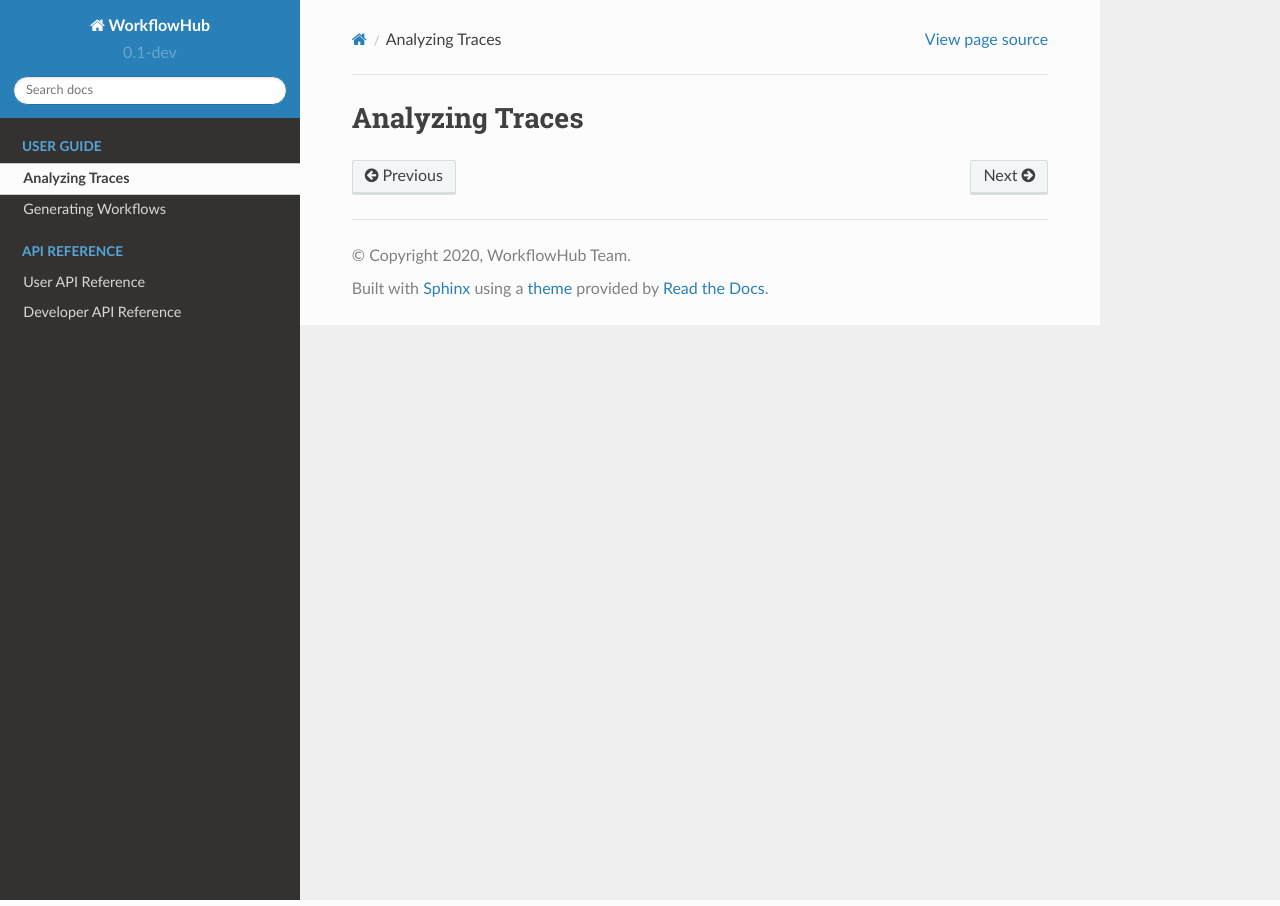
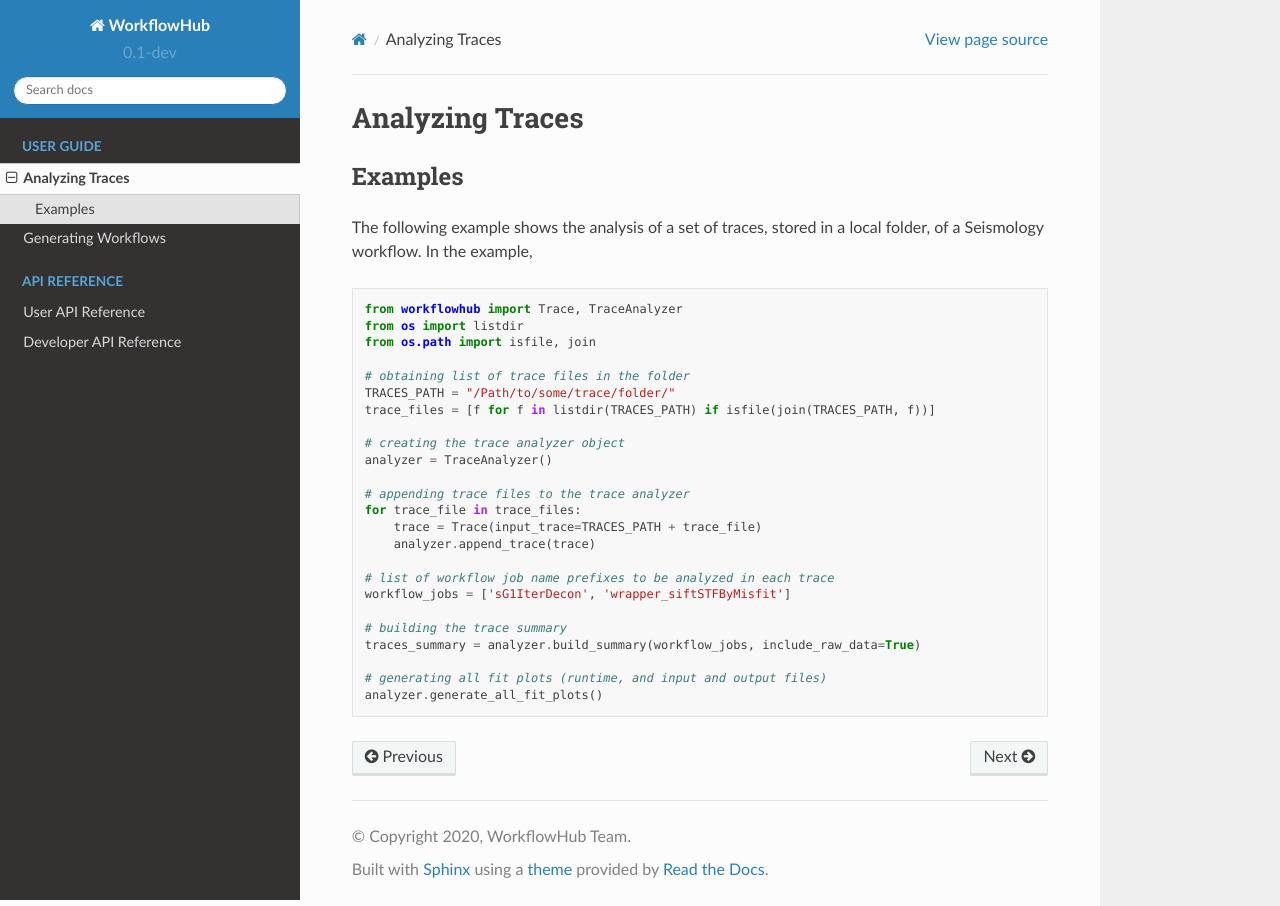
Before and after one commit to wfcommons/WfCommons, a Sphinx documentation site: the page built from docs/source/analyzing_traces.rst, in a window 1280 px wide. Built offline with Sphinx 7.4.7 and the Read the Docs theme 2.0.0, drawn with Linux system fonts in a browser that asks for light colours.

Commit message:
improving documentation

```diff
--- a/docs/source/analyzing_traces.rst
+++ b/docs/source/analyzing_traces.rst
@@ -1,2 +1,33 @@
 Analyzing Traces
 ================
+
+Examples
+--------
+
+The following example shows the analysis of a set of traces, stored in a local folder,
+of a Seismology workflow. In the example, ::
+
+    from workflowhub import Trace, TraceAnalyzer
+    from os import listdir
+    from os.path import isfile, join
+
+    # obtaining list of trace files in the folder
+    TRACES_PATH = "/Path/to/some/trace/folder/"
+    trace_files = [f for f in listdir(TRACES_PATH) if isfile(join(TRACES_PATH, f))]
+
+    # creating the trace analyzer object
+    analyzer = TraceAnalyzer()
+
+    # appending trace files to the trace analyzer
+    for trace_file in trace_files:
+        trace = Trace(input_trace=TRACES_PATH + trace_file)
+        analyzer.append_trace(trace)
+
+    # list of workflow job name prefixes to be analyzed in each trace
+    workflow_jobs = ['sG1IterDecon', 'wrapper_siftSTFByMisfit']
+
+    # building the trace summary
+    traces_summary = analyzer.build_summary(workflow_jobs, include_raw_data=True)
+
+    # generating all fit plots (runtime, and input and output files)
+    analyzer.generate_all_fit_plots()
```
Also changed, not shown: docs/source/generating_workflows.rst (+13 -2 lines).
